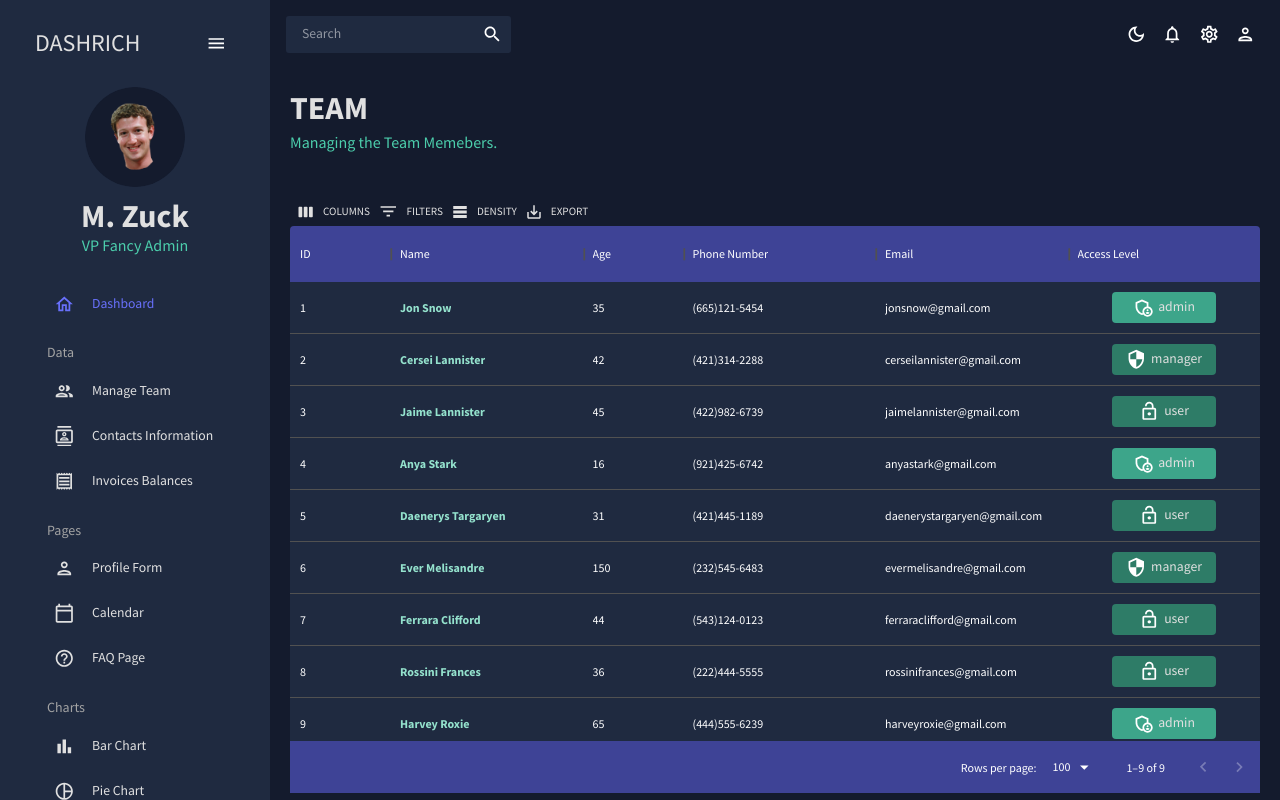
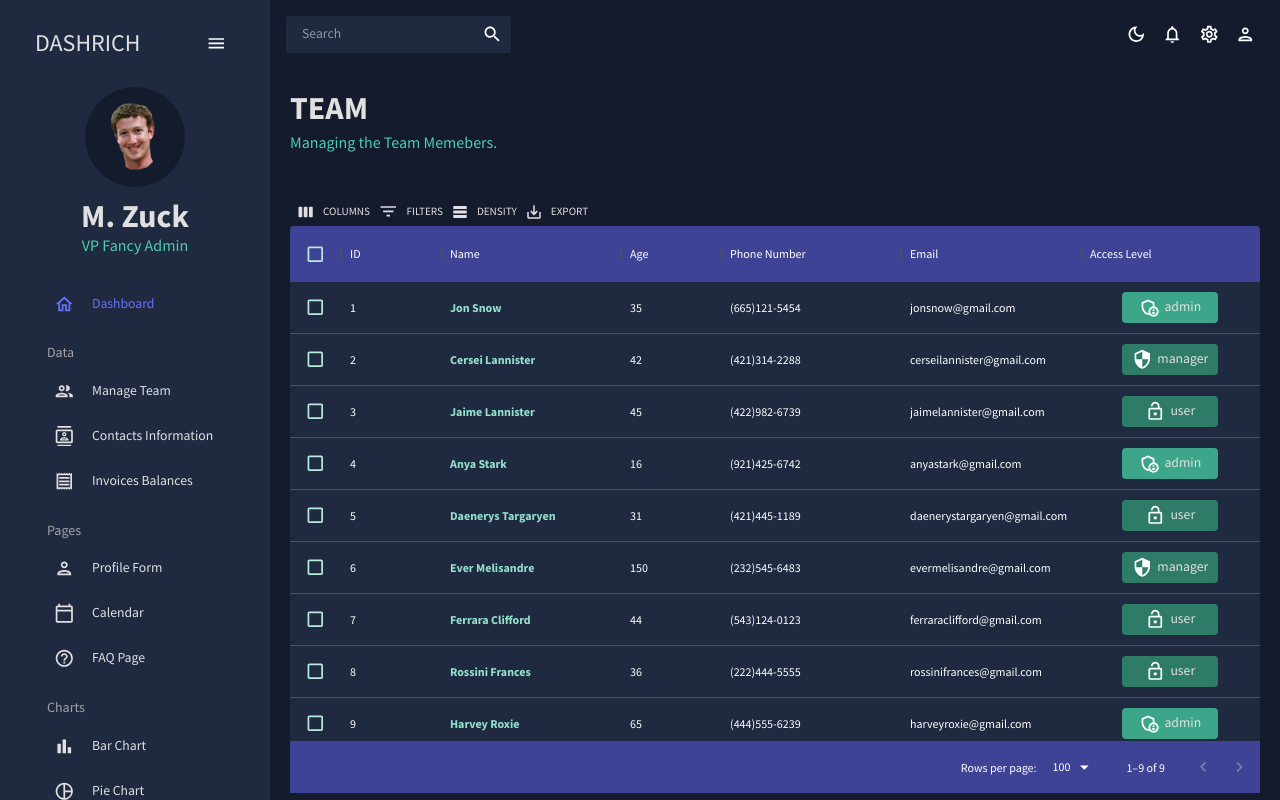
Before and after one commit to pranjalshikhar/dashboard-react, a React (Create React App) app: page /team in a window 1280 px wide. Built offline with nearby package versions, Linux system fonts and the light colour scheme.

Commit message:
Team Updated🏢

```diff
--- a/src/scenes/team/Team.jsx
+++ b/src/scenes/team/Team.jsx
@@ -96,12 +96,16 @@ const Team = () => {
             borderTop: "none",
             backgroundColor: colors.blueAccent[700],
           },
+          "& .MuiCheckbox-root": {
+            color: `${colors.greenAccent[200]} !important`,
+          },
           "& .MuiDataGrid-toolbarContainer .MuiButton-text": {
             color: `${colors.grey[100]} !important`,
           },
         }}
       >
         <DataGrid
+          checkboxSelection
           rows={mockDataTeam}
           columns={columns}
           components={{ Toolbar: GridToolbar }}
```
